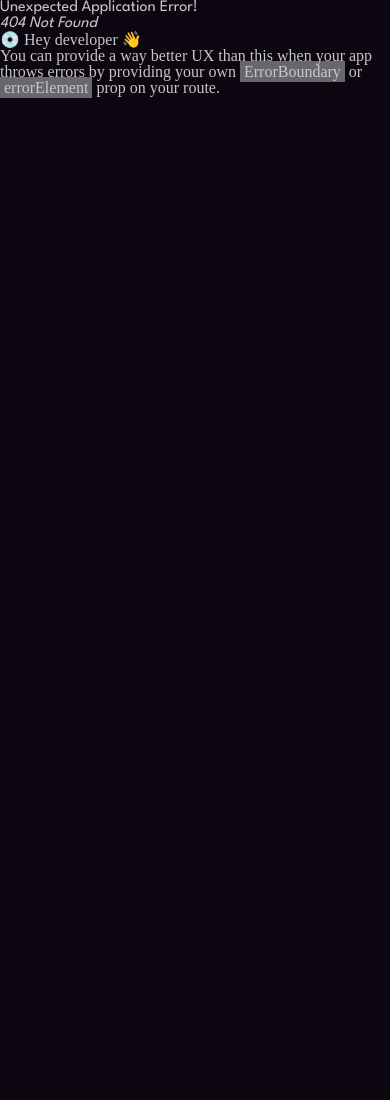
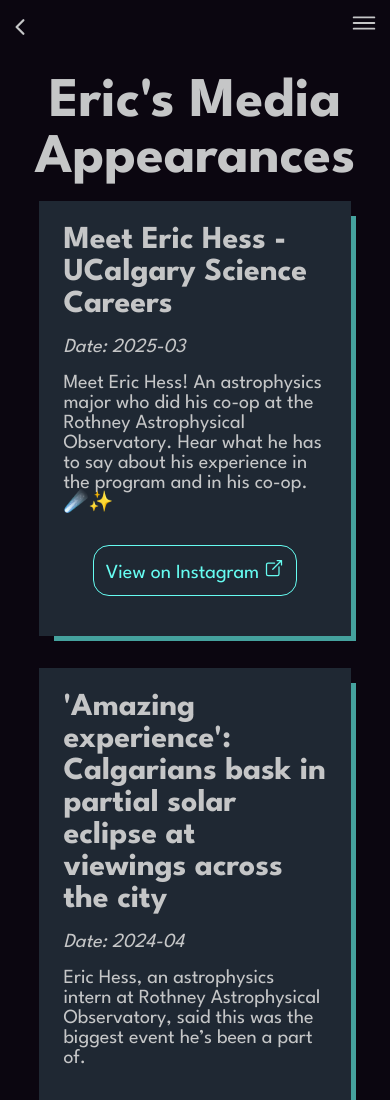
Before and after one commit to EKHess/portfolio, a React (Create React App) app: page /media in a window 390 px wide. Before the commit this address had no page. Shown: the top 1100 px of the page. Before the commit the page ends 844 px from the top, so only its background shows below. Built offline with nearby package versions, Linux system fonts and the light colour scheme.

Commit message:
Added Media page to the entire site (desktop and mobile).

```diff
--- a/src/App.js
+++ b/src/App.js
@@ -4,8 +4,10 @@ import Home from "./components/Home/Home";
 import Portfolio from './components/Portfolio/Portfolio';
 import Publications from '../src/components/Publications/Publications';
 import MobileNav from './components/MobileNav/MobileNav';
+import Media from "../src/components/Media/Media.js"
 import { portfolioLabel, projects } from './data/portfolio/portfolio';
 import { publicationsLabel, publications } from './data/publications/publications';
+import { mediaLabel, media } from './data/media/media';
 
 
 import { Route, RouterProvider, createBrowserRouter, createRoutesFromElements } from 'react-router-dom';
@@ -16,6 +18,7 @@ const router = createBrowserRouter(createRoutesFromElements(
     <Route path='portfolio' element={<Portfolio label={portfolioLabel} content={projects}/>}/>
     <Route path='publications' element={<Publications label={publicationsLabel} content={publications}/>}/>
     <Route path='mobileNav' element={<MobileNav/>}/>
+    <Route path='media' element={<Media label={mediaLabel} content={media}/>}/>
   </Route>
 ))
 
--- a/src/components/Header/Header.js
+++ b/src/components/Header/Header.js
@@ -12,6 +12,7 @@ function Header() {
                 <NavLink to="/home" className={({ isActive }) => (isActive ? styles.active : '')}>Home</NavLink>
                 <NavLink to="/portfolio" className={({ isActive }) => (isActive ? styles.active : '')}>Portfolio</NavLink>
                 <NavLink to="/publications" className={({ isActive }) => (isActive ? styles.active : '')}>Publications</NavLink>
+                <NavLink to="/media" className={({ isActive }) => (isActive ? styles.active : '')}>Media</NavLink>
             </div>
             <div className={styles.navContainerMobile}>
                 <Back/>
--- /dev/null
+++ b/src/components/Media/Media.js
@@ -0,0 +1,14 @@
+import React from "react";
+import Portfolio from '../Portfolio/Portfolio';
+import '../../styles/reset.css';
+import '../../styles/style.css';
+
+function Media({label, content}) {
+    return (
+        <>
+            <Portfolio label={label} content={content} />
+        </>
+    )
+}
+
+export default Media;
--- a/src/components/MobileNav/MobileNav.js
+++ b/src/components/MobileNav/MobileNav.js
@@ -10,6 +10,7 @@ function MobileNav() {
             <NavLink className={styles.mobileNavLink} to="/home">Home</NavLink>
             <NavLink className={styles.mobileNavLink} to="/portfolio">Portfolio</NavLink>
             <NavLink className={styles.mobileNavLink} to="/publications">Publications</NavLink>
+            <NavLink className={styles.mobileNavLink} to="/media">Media</NavLink>
         </nav>
     )
 }
--- a/src/data/media/media.js
+++ b/src/data/media/media.js
@@ -1,10 +1,10 @@
-export const portfolioLabel = "Eric's Media Appearances";
+export const mediaLabel = "Eric's Media Appearances";
 
-export const projects = [
+export const media = [
     {
         id: 0,
         title: "Meet Eric Hess - UCalgary Science Careers",
-        description: "Meet Eric Hess! An astrophysics major who did his co-op at the Rothney Astrophysical Observatory. Hear what he has to say about his experience in the program and in his co-op. ☄️✨ \nThe possibilities with the Science Co-op Program are endless! 💫🌠 \nAre you interested in the program, but missed the deadline? Check out our upcoming workshops on Elevate to prepare for the next admission cycle in the Fall! 🍂🥼\nIf you have any questions or a specific circumstance, be sure to email us at science.careers@ucalgary.ca.",
+        description: "Meet Eric Hess! An astrophysics major who did his co-op at the Rothney Astrophysical Observatory. Hear what he has to say about his experience in the program and in his co-op. ☄️✨",
         year: "2025",
         month: "03",
         url: "https://www.instagram.com/reels/DHbh2c9PgXI/",
@@ -13,7 +13,7 @@ export const projects = [
     {
         id: 1,
         title: "'Amazing experience': Calgarians bask in partial solar eclipse at viewings across the city",
-        description: "Eric Hess, an astrophysics intern at Rothney Astrophysical Observatory, said this was the biggest event he’s been a part of.\nHess believes eclipses bring people out of their day-to-day lives and get them to look up at the sky.\n\"It connects them with nature outside of just our planet,” he said. “If we could just get people interested in the sky today, that would be awesome.\"\nHe said total solar eclipses are helpful when studying the composition of the sun.\n\"During a solar eclipse, if you’re under the path of totality you can take a spectrum of the sun and you’ll learn what the atmosphere of the sun’s made of,” he said.\"\n\"Every single solar eclipse is an opportunity to learn more.\"",
+        description: "Eric Hess, an astrophysics intern at Rothney Astrophysical Observatory, said this was the biggest event he’s been a part of.",
         year: "2024",
         month: "04",
         url: "https://calgaryherald.com/news/calgarians-prepared-for-solar-eclipse-viewings-across-the-city",
```
